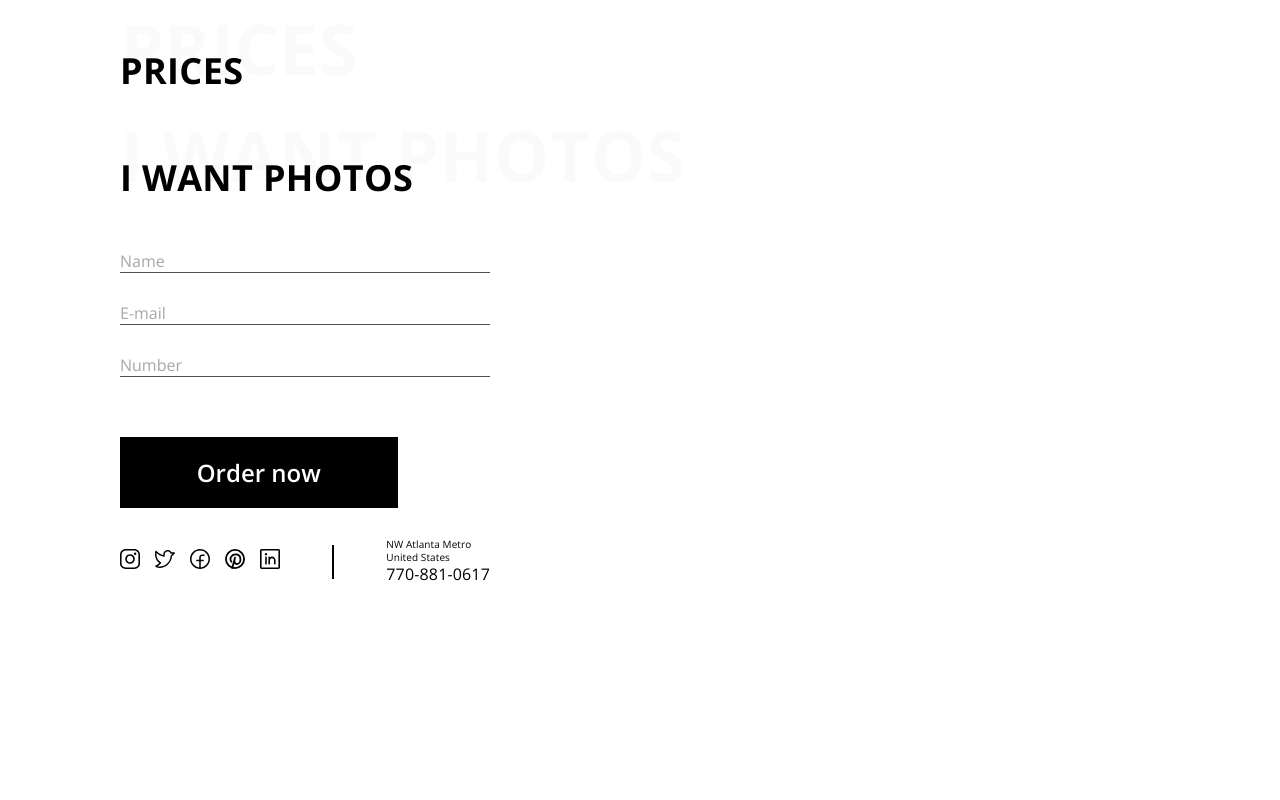
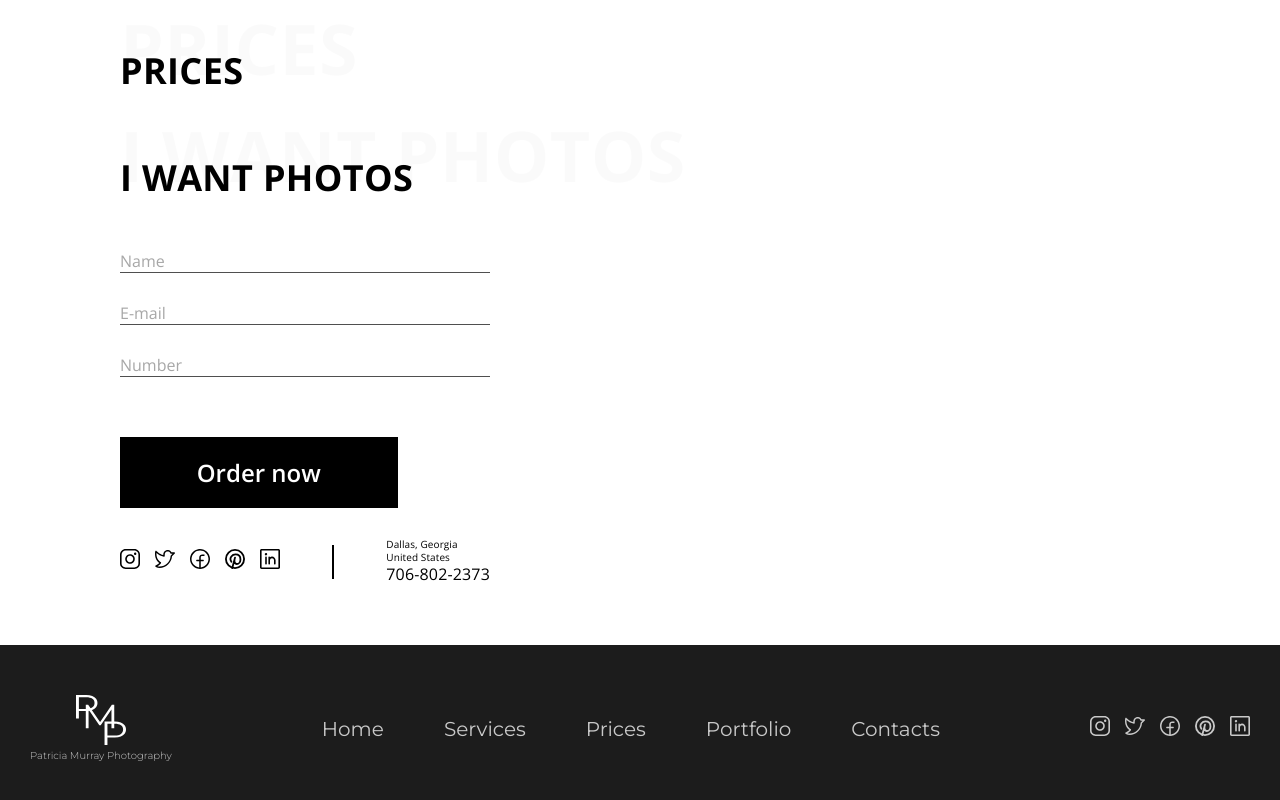
Before and after one commit to aaavramenk0/Paris-mountain-photographer, a website: page index.html in a window 1280 px wide. Shown: the part 2930-3730 px from the top of the page. Before the commit the page ends 3515 px from the top, so only its background shows below. Drawn offline with nearby package versions, Linux system fonts and the light colour scheme.

Commit message:
Created footer

```diff
--- a/css/style.css
+++ b/css/style.css
@@ -10,6 +10,7 @@
 }
 html {
     scroll-behavior: smooth;
+    scroll-margin: 2em;
 }
 html, body {
     overflow-x: hidden;
@@ -262,6 +263,7 @@ body {
 
 .want-photo {
     margin-top: 60px;
+    margin-bottom: 60px;
 }
 
 .form {
@@ -324,6 +326,41 @@ input::placeholder {
     line-height: 21px;
     letter-spacing: 0.01em;
 }
+.footer {
+    background: rgba(28, 28, 28, 1);
+    padding: 50px 0;
+}
+.footer-wrapper {
+    justify-content: center;
+    align-items: center;
+    gap: 150px;
+}
+.company-info {
+    text-align: center;
+}
+.footer-name {
+    font-family: var(--montserrat-font);
+    font-weight: 300;
+    font-size: 10px;
+    line-height: 12px;
+    text-transform: capitalize;
+    color: #C9C9C9;
+}
+.footer-navbar {
+    column-gap: 60px;
+    margin-bottom: 0;
+}
+.footer-navbar-link {
+    font-weight: 400;
+    color: #C9C9C9;
+}
+.footer-social-media {
+    padding-left: 0px;
+}
+.social-media img {
+    width: 20px;
+    height: 20px;
+}
 
 
 
--- a/index.html
+++ b/index.html
@@ -17,13 +17,12 @@
         </div>
     </header>
     <div class="navbar">
-        <a href="#top"><img src="img/logo/logo.svg" alt="" class="logo animate__animated" id="logo"></a>
+        <a href="#home"><img src="img/logo/logo.svg" alt="" class="logo animate__animated" id="logo"></a>
         <a href="#home" class="navbar-link animate__animated">home</a>
         <a href="#services" class="navbar-link animate__animated">services</a>
         <a href="#prices" class="navbar-link animate__animated">prices</a>
         <a href="#portfolio" class="navbar-link animate__animated">portfolio</a>
         <a href="#contacts" class="navbar-link animate__animated">contacts</a>
-
     </div>
 
     <section class="offer wrapper">
@@ -223,16 +222,35 @@
                     </div>
                     <hr class="line">
                     <div class="adress-text">
-                        <p class="adress">NW Atlanta Metro <br> United States</p>
-                        <p class="number">770-881-0617</p>
+                        <p class="adress">Dallas, Georgia<br> United States</p>
+                        <p class="number">706-802-2373</p>
                     </div>
                 </div>
             </div>
         </div>
     </section>
 
-    <footer>
-
+    <footer class="footer">
+        <div class="footer-wrapper wrapper">
+            <div class="company-info">
+                <a href="#home"><img src="img/logo/logo-white.svg" alt=""></a>
+                <p class="footer-name">Patricia Murray Photography</p>
+            </div>
+            <div class="footer-navbar navbar">
+                <a href="#home" class="navbar-link footer-navbar-link animate__animated">home</a>
+                <a href="#services" class="navbar-link footer-navbar-link animate__animated">services</a>
+                <a href="#prices" class="navbar-link footer-navbar-link animate__animated">prices</a>
+                <a href="#portfolio" class="navbar-link footer-navbar-link animate__animated">portfolio</a>
+                <a href="#contacts" class="navbar-link footer-navbar-link animate__animated">contacts</a>
+            </div>
+            <div class="social-media footer-social-media">
+                <a href="#"><img src="img/social-media/footer-social-media/instagram.svg" alt=""></a>
+                <a href=""><img src="img/social-media/footer-social-media/twitter.svg" alt=""></a>
+                <a href="#"><img src="img/social-media/footer-social-media/facebook.svg" alt=""></a>
+                <a href=""><img src="img/social-media/footer-social-media/pinterest.svg" alt=""></a>
+                <a href=""><img src="img/social-media/footer-social-media/linkedin.svg" alt=""></a>
+            </div>
+        </div>
     </footer>
 
     <script src="js/slider.js"></script>
```
Also changed, not shown: img/social-media/footer-social-media/facebook.svg (added), img/social-media/footer-social-media/instagram.svg (added), img/social-media/footer-social-media/linkedin.svg (added), img/social-media/footer-social-media/pinterest.svg (added), img/social-media/footer-social-media/twitter.svg (added).
